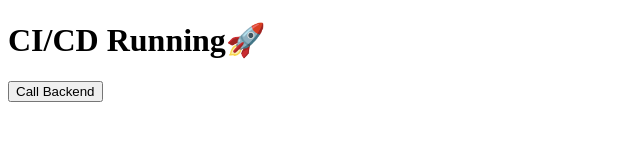
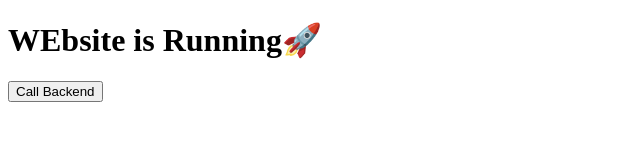
Before and after one commit to ziazeshan141/3_Tier_Architecture, a plain HTML site: page frontend/index.html in a window 1280 px wide. Shown: the whole page, without its empty margins (0-640 px from the left). Drawn offline with Linux system fonts and the light colour scheme.

Commit message:
Updated_frontend

```diff
--- a/frontend/index.html
+++ b/frontend/index.html
@@ -6,7 +6,7 @@
 
 <body>
 
-<h1>CI/CD Running🚀</h1>
+<h1>WEbsite is Running🚀</h1>
 
 <button onclick="getMessage()">Call Backend</button>
 
```
